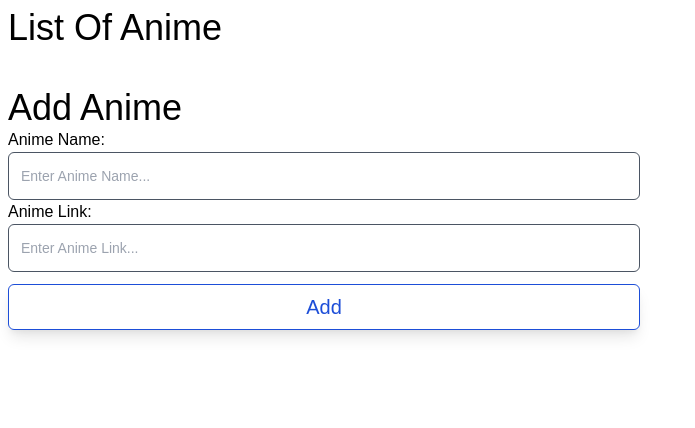
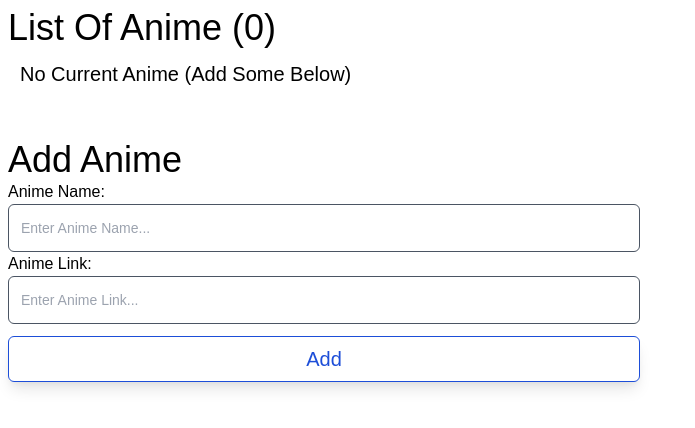
Before and after one commit to fschatbot/anime_list, a React (Create React App) app: page / in a window 1280 px wide. Shown: the top 428 px of the page, without its empty margins (0-695 px from the left). Built offline with nearby package versions, Linux system fonts and the light colour scheme.

Commit message:
Fixed Empty Object and added counter

```diff
--- a/src/App.js
+++ b/src/App.js
@@ -26,19 +26,23 @@ class App extends Component {
 				return obj;
 			}, {});
 
-		if (!anime_data) {
+		if (JSON.stringify(anime_data) === JSON.stringify({})) {
 			return (
 				<div className="container">
-					<h1 className="text-4xl">List Of Anime</h1>
+					<h1 className="text-4xl">List Of Anime (0)</h1>
 					<ul>
-						<li key="nolist">There are no animes</li>
+						<li key="nolist" className="ListItem">
+							<label>No Current Anime (Add Some Below)</label>
+						</li>
 					</ul>
 				</div>
 			);
 		}
 		return (
 			<div className="container">
-				<h1 className="text-4xl">List Of Anime</h1>
+				<h1 className="text-4xl">
+					List Of Anime <sub>({Object.keys(anime_data).length})</sub>
+				</h1>
 				<ul className="AnimeList">
 					{Object.keys(anime_data).map((anime) => (
 						<li
--- a/src/index.css
+++ b/src/index.css
@@ -78,6 +78,10 @@
 		hover:text-white hover:bg-blue-700;
 	}
 
+	sub {
+		@apply text-gray-400 text-2xl;
+	}
+
 	body {
 		@apply m-2 p-0 overflow-x-hidden;
 	}
```
